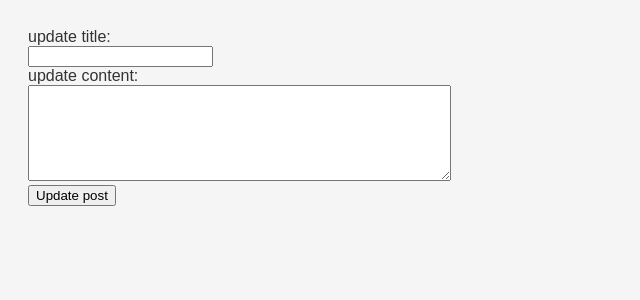
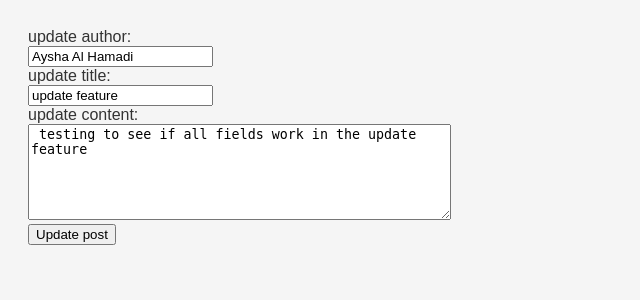
Before and after one commit to AyshaAlHamadi09/flaskblog, a Flask app: page /update/10 in a window 1280 px wide. Shown: the top 300 px of the page, without its empty margins (0-640 px from the left). Run offline with Flask 3, Linux system fonts and the light colour scheme.

Commit message:
fixed issues with update feature

```diff
--- a/app.py
+++ b/app.py
@@ -50,6 +50,7 @@ def delete(post_id):
 @app.route('/update/<int:post_id>', methods=['GET', 'POST'])
 def update(post_id):
     if request.method == 'POST':
+        new_author= request.form.get('author')
         new_title = request.form.get('title')
         new_content = request.form.get('content')
         with open('data_structure.json', 'r') as all_data:
@@ -59,18 +60,22 @@ def update(post_id):
             if post['id'] == post_id:
                 post['title'] = new_title
                 post['content'] = new_content
+                post['author'] = new_author
 
         with open('data_structure.json', 'w') as all_data:
             json.dump(blogposts, all_data)
 
         return redirect(url_for('index'))
 
-    return render_template('update.html', title='update post', post_id=post_id)
+    with open('data_structure.json', 'r') as all_data:
+        blogposts = json.load(all_data)
+    for post in blogposts:
+        if post['id'] == post_id:
+            orig_title = post['title']
+            orig_author = post['author']
+            orig_content = post['content']
 
-
-
-
-
+    return render_template('update.html', title='update post', post_id=post_id, orig_title=orig_title, orig_author=orig_author, orig_content=orig_content)
 
 
 
--- a/data_structure.json
+++ b/data_structure.json
@@ -1 +1 @@
-[{"id": 2, "author": "Jane Doe", "title": "second post???", "content": " testing if update works"}, {"id": 9, "author": "Chris Lee", "title": "Cooking Adventures", "content": "Sharing my culinary experiments."}, {"id": 10, "author": "Maria Rodriguez", "title": "Fitness Journey", "content": "My progress in achieving fitness goals."}, {"id": 11, "author": "David Clark", "title": "Photography Passion", "content": "Capturing the beauty of the world through my lens."}, {"id": 12, "author": "Sophie Green", "title": "Artistic Expressions", "content": "Exploring different forms of art and creativity."}]
+[{"id": 10, "author": "Aysha Al Hamadi", "title": "update feature", "content": "testing to see if all fields work in the update feature\r\n"}, {"id": 11, "author": "David Clark", "title": "Photography Passion", "content": "Capturing the beauty of the world through my lens."}, {"id": 12, "author": "Sophie Green", "title": "Artistic Expressions", "content": "Exploring different forms of art and creativity."}]
--- a/templates/update.html
+++ b/templates/update.html
@@ -10,11 +10,14 @@
 
 <form action="{{url_for('update', post_id=post_id) }}" method="post">
 
+    <label for="author"> update author: </label><br>
+    <input type="text" id="author" name="author" value="{{orig_author}}" required><br>
+
     <label for="title"> update title: </label><br>
-    <input type="text" id="title" name="title" required><br>
+    <input type="text" id="title" name="title" value="{{orig_title}}" required><br>
 
     <label for="content"> update content: </label><br>
-    <textarea id="content" name="content" rows="6" cols="50" required> </textarea><br>
+    <textarea id="content" name="content" rows="6" cols="50" required> {{ orig_content }}</textarea><br>
 
     <input type="submit" value="Update post"><br>
 
```
